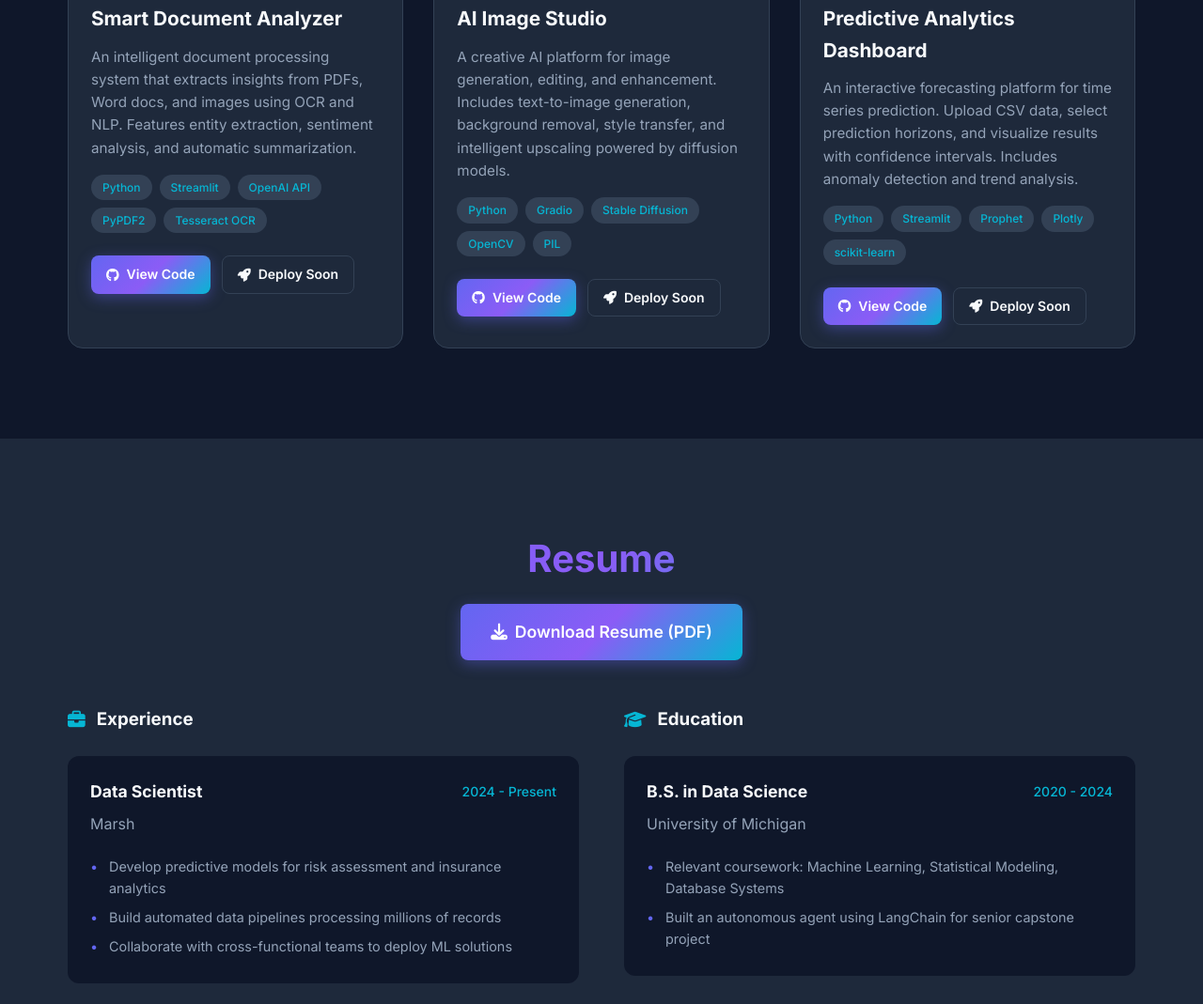
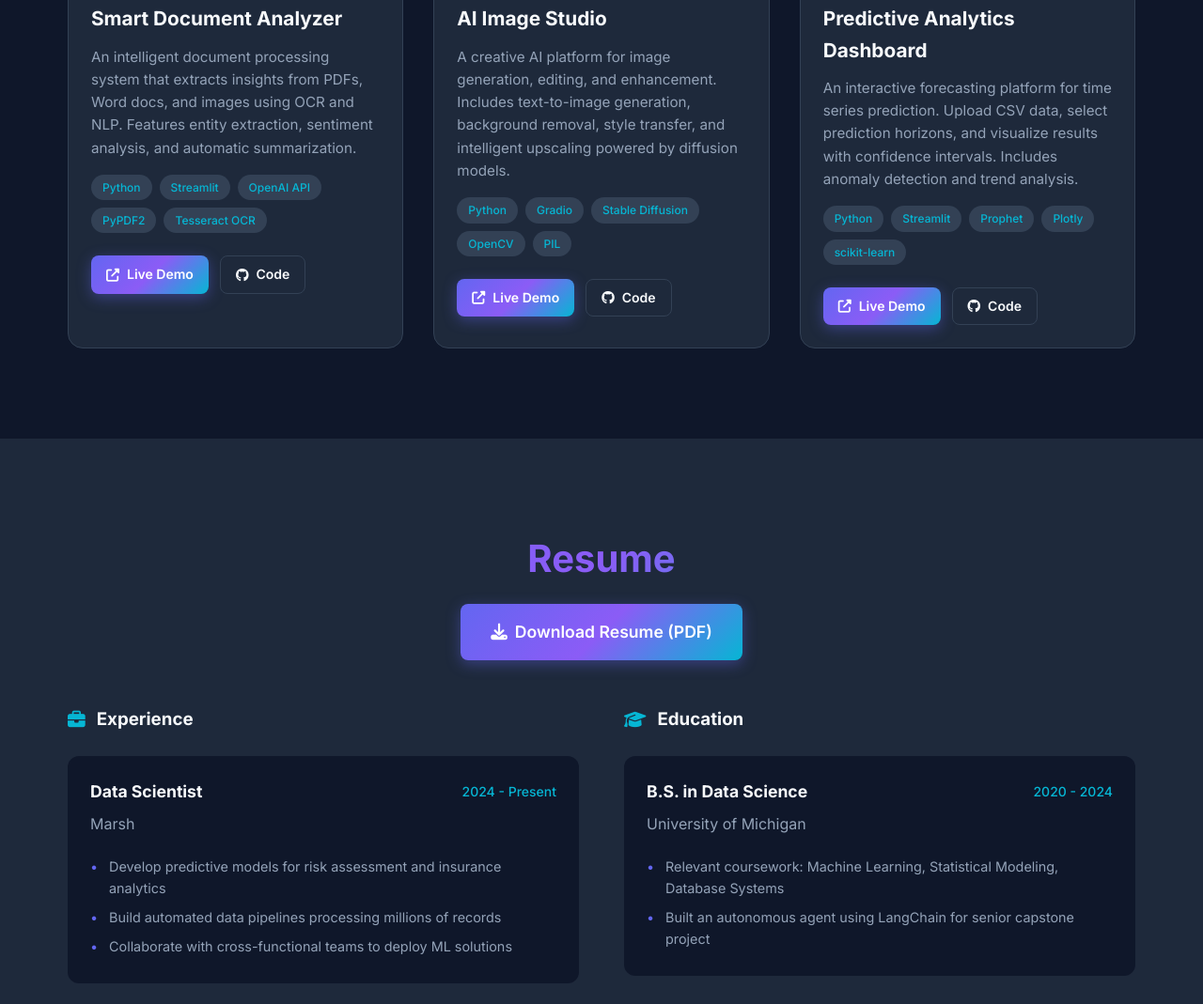
Before and after one commit to sscully2525/portfolio, a plain HTML site: page index.html in a window 1280 px wide. Shown: the part 2667-3736 px from the top of the page at 94% size. Drawn offline with Linux system fonts and the light colour scheme.

Commit message:
Fixed reader mode issue

```diff
--- a/index.html
+++ b/index.html
@@ -3,6 +3,12 @@
 <head>
     <meta charset="UTF-8">
     <meta name="viewport" content="width=device-width, initial-scale=1.0">
+    <meta name="description" content="Sean Scully - Data Scientist & AI Engineer. Portfolio showcasing AI/ML projects.">
+    <meta name="author" content="Sean Scully">
+    <meta name="robots" content="index, follow">
+    <!-- Disable reader mode -->
+    <meta name="format-detection" content="telephone=no">
+    <meta http-equiv="X-UA-Compatible" content="IE=edge">
     <title>Sean Scully | Data Scientist & AI Engineer</title>
     <link rel="stylesheet" href="styles.css">
     <link href="https://fonts.googleapis.com/css2?family=Inter:wght@300;400;500;600;700&display=swap" rel="stylesheet">
@@ -207,11 +213,11 @@
                             <span class="tech-tag">Tesseract OCR</span>
                         </div>
                         <div class="project-links">
-                            <a href="https://github.com/seanscully/portfolio/tree/main/projects/document-analyzer" target="_blank" class="btn btn-small btn-primary">
-                                <i class="fab fa-github"></i> View Code
+                            <a href="https://document-analyzer-sscully2525.streamlit.app" target="_blank" class="btn btn-small btn-primary">
+                                <i class="fas fa-external-link-alt"></i> Live Demo
                             </a>
-                            <a href="#contact" class="btn btn-small btn-secondary">
-                                <i class="fas fa-rocket"></i> Deploy Soon
+                            <a href="https://github.com/sscully2525/portfolio/tree/main/projects/document-analyzer" target="_blank" class="btn btn-small btn-secondary">
+                                <i class="fab fa-github"></i> Code
                             </a>
                         </div>
                     </div>
@@ -237,11 +243,11 @@
                             <span class="tech-tag">PIL</span>
                         </div>
                         <div class="project-links">
-                            <a href="https://github.com/seanscully/portfolio/tree/main/projects/ai-image-studio" target="_blank" class="btn btn-small btn-primary">
-                                <i class="fab fa-github"></i> View Code
+                            <a href="https://sscully2525-ai-image-studio.hf.space" target="_blank" class="btn btn-small btn-primary">
+                                <i class="fas fa-external-link-alt"></i> Live Demo
                             </a>
-                            <a href="#contact" class="btn btn-small btn-secondary">
-                                <i class="fas fa-rocket"></i> Deploy Soon
+                            <a href="https://github.com/sscully2525/portfolio/tree/main/projects/ai-image-studio" target="_blank" class="btn btn-small btn-secondary">
+                                <i class="fab fa-github"></i> Code
                             </a>
                         </div>
                     </div>
@@ -267,11 +273,11 @@
                             <span class="tech-tag">scikit-learn</span>
                         </div>
                         <div class="project-links">
-                            <a href="https://github.com/seanscully/portfolio/tree/main/projects/predictive-dashboard" target="_blank" class="btn btn-small btn-primary">
-                                <i class="fab fa-github"></i> View Code
+                            <a href="https://predictive-dashboard-sscully2525.streamlit.app" target="_blank" class="btn btn-small btn-primary">
+                                <i class="fas fa-external-link-alt"></i> Live Demo
                             </a>
-                            <a href="#contact" class="btn btn-small btn-secondary">
-                                <i class="fas fa-rocket"></i> Deploy Soon
+                            <a href="https://github.com/sscully2525/portfolio/tree/main/projects/predictive-dashboard" target="_blank" class="btn btn-small btn-secondary">
+                                <i class="fab fa-github"></i> Code
                             </a>
                         </div>
                     </div>
--- a/script.js
+++ b/script.js
@@ -1,3 +1,15 @@
+// Prevent reader mode by adding interaction
+(function() {
+    // Force interactive mode
+    document.documentElement.classList.add('js-enabled');
+
+    // Add click handlers to body to prevent reader mode detection
+    document.body.addEventListener('click', function() {}, false);
+
+    // Add mousemove tracking
+    document.addEventListener('mousemove', function() {}, false);
+})();
+
 // Smooth scrolling for navigation links
 document.querySelectorAll('a[href^="#"]').forEach(anchor => {
     anchor.addEventListener('click', function (e) {
```
Also changed, not shown: 5 other files.
